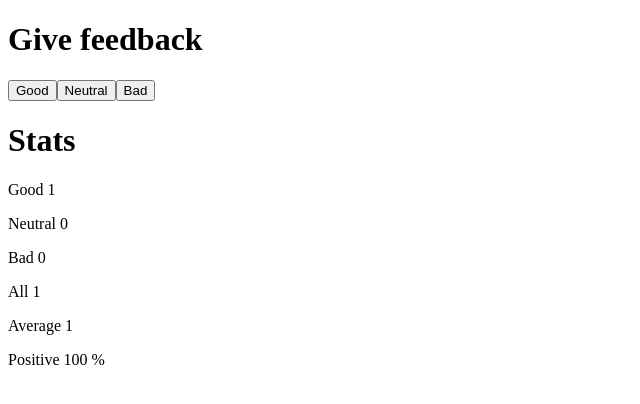
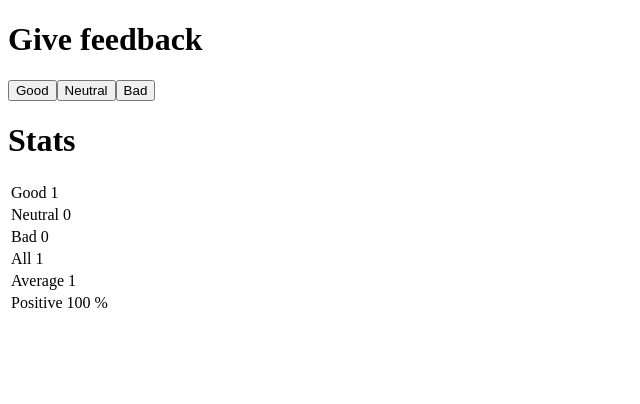
Before and after one commit to PetteriV99/full-stack-open, a React (Create React App) app in the folder osa1/unicafe/: page / in a window 1280 px wide. Both pictures are taken after a click on the button "Good". Shown: the top 404 px of the page, without its empty margins (0-640 px from the left). Built offline with nearby package versions, Linux system fonts and the light colour scheme.

Commit message:
Task 1.11

```diff
--- a/osa1/unicafe/src/App.js
+++ b/osa1/unicafe/src/App.js
@@ -7,7 +7,7 @@ const Button = (props) => (
 )
 
 const StatisticLine = (props) => (
-  <p>{props.text} {props.value}</p>
+  <tr><td>{props.text} {props.value}</td></tr>
 )
 
 const Statistics = (props) => {
@@ -16,19 +16,21 @@ const Statistics = (props) => {
   let values = props.values.good + (props.values.bad * -1)
 
   return (
-    <div>
+    <>
       {all !== 0 ?
-        <div>
-          <StatisticLine  text="Good" value={props.values.good}></StatisticLine >
-          <StatisticLine  text="Neutral" value={props.values.neutral}></StatisticLine >
-          <StatisticLine  text="Bad" value={props.values.neutral}></StatisticLine >
-          <StatisticLine  text='All' value={all}></StatisticLine >
-          <StatisticLine  text='Average' value={values / all}></StatisticLine >
-          <StatisticLine  text='Positive' value={props.values.good / all * 100 + ' %'}></StatisticLine >
-        </div>
+      <table>
+        <tbody>
+          <StatisticLine text="Good" value={props.values.good}></StatisticLine >
+          <StatisticLine text="Neutral" value={props.values.neutral}></StatisticLine >
+          <StatisticLine text="Bad" value={props.values.bad}></StatisticLine >
+          <StatisticLine text='All' value={all}></StatisticLine >
+          <StatisticLine text='Average' value={values / all}></StatisticLine >
+          <StatisticLine text='Positive' value={props.values.good / all * 100 + ' %'}></StatisticLine >
+        </tbody>
+      </table>
         : <p>No feedback given</p>
       }
-    </div>
+    </>
   )
 }
 
@@ -39,7 +41,7 @@ const App = () => {
   const [bad, setBad] = useState(0)
 
   return (
-    <div>
+    <>
       <h1>Give feedback</h1>
       <div>
         <Button handleClick={() => setGood(good + 1)} text="Good"></Button>
@@ -47,8 +49,8 @@ const App = () => {
         <Button handleClick={() => setBad(bad + 1)} text="Bad"></Button>
       </div>
       <h1>Stats</h1>
-      <Statistics values={{good, neutral, bad}}></Statistics>
-    </div>
+      <Statistics values={{ good, neutral, bad }}></Statistics>
+    </>
   )
 }
 
```
